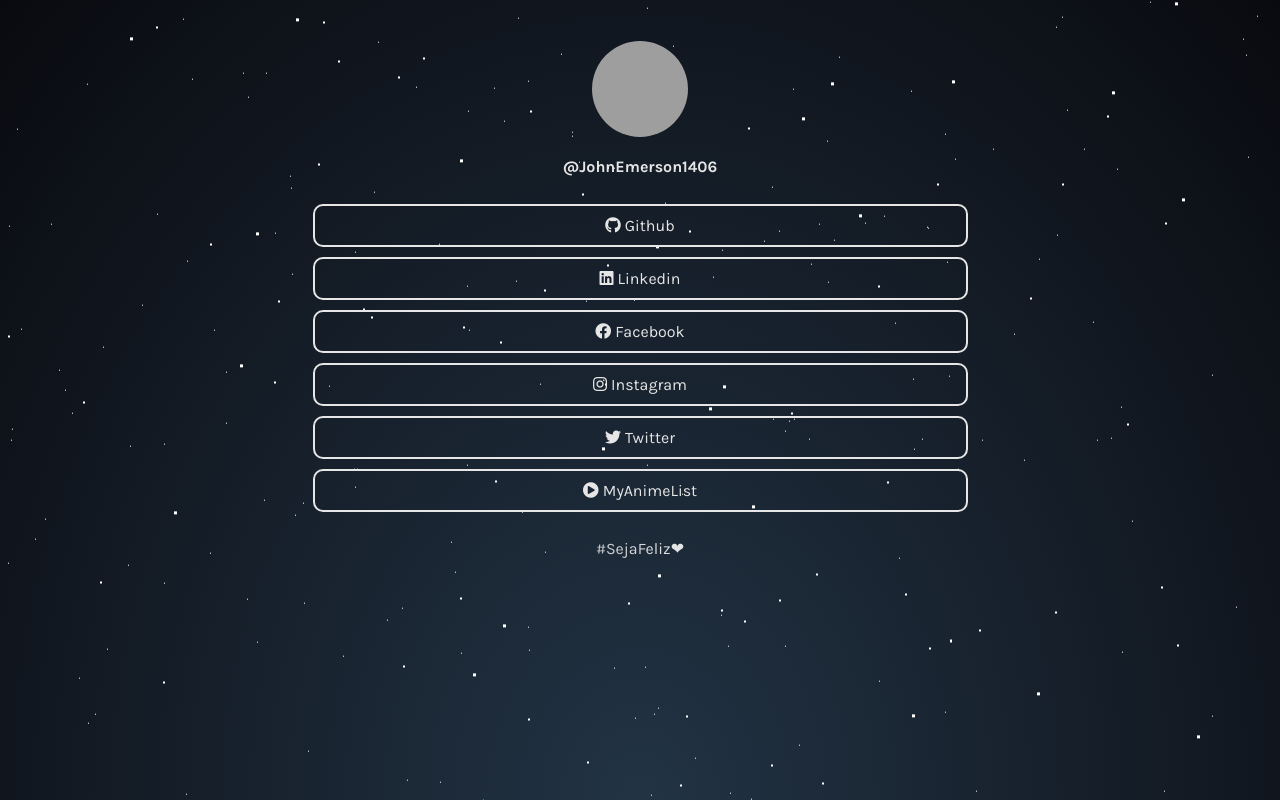
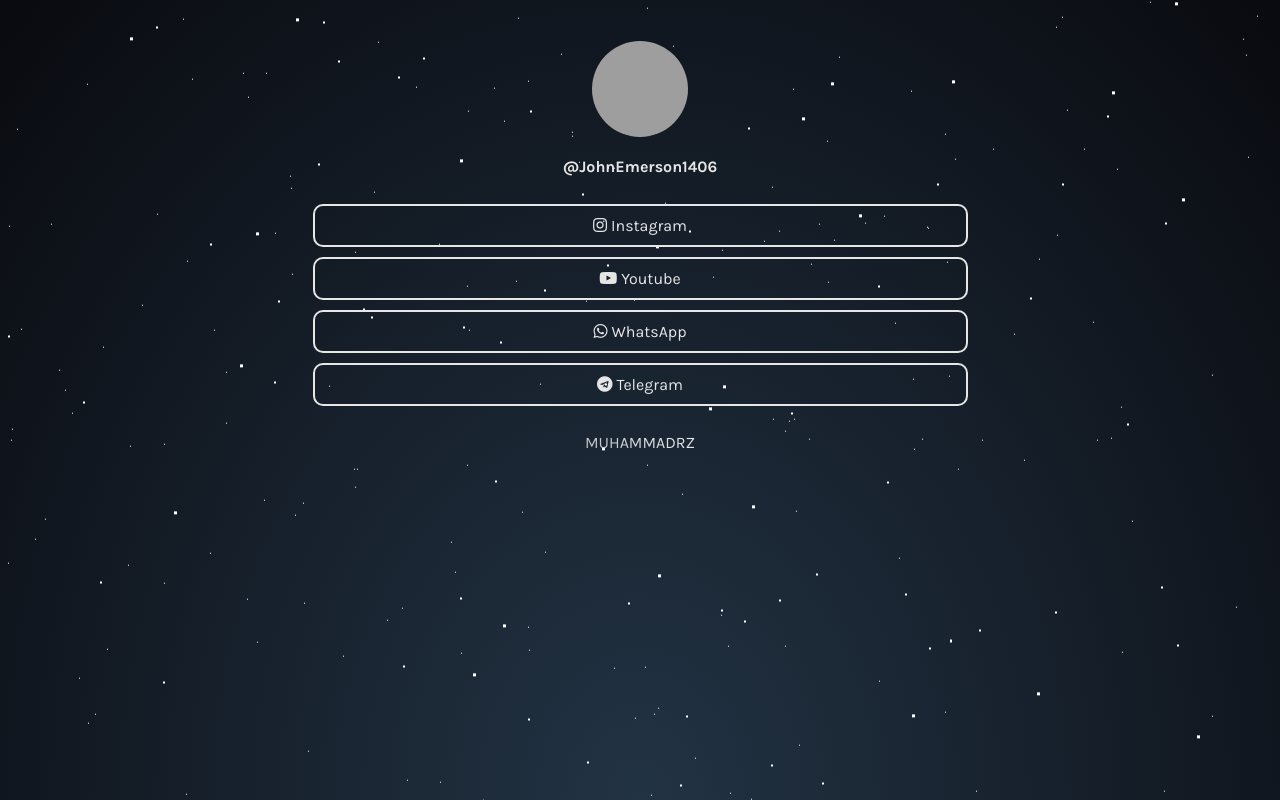
Before and after one commit to muhammadraisz/linkteri, a plain HTML site: page index.html in a window 1280 px wide. Drawn offline with Linux system fonts and the light colour scheme; grey boxes are pictures that could not be loaded.

Commit message:
Update index.html

```diff
--- a/index.html
+++ b/index.html
@@ -41,22 +41,19 @@
     </div>
 
     <div id="links">
-        <a class="link" href="https://github.com/JohnEmerson1406" target="_blank"><i
-                class="fab fa-github">&nbsp;</i>Github</a>
-        <a class="link" href="https://www.linkedin.com/in/johnemerson1406" target="_blank"><i
-                class="fab fa-linkedin">&nbsp;</i>Linkedin</a>
-        <a class="link" href="https://www.facebook.com/JohnEmerson1406" target="_blank"><i
-                class="fab fa-facebook">&nbsp;</i>Facebook</a>
-        <a class="link" href="https://www.instagram.com/johnemerson1406" target="_blank"><i
+        <a class="link" href="https://instagram.com/muhammadrz9999" target="_blank"><i
                 class="fab fa-instagram">&nbsp;</i>Instagram</a>
-        <a class="link" href="https://twitter.com/JohnEmerson1406" target="_blank"><i
-                class="fab fa-twitter">&nbsp;</i>Twitter</a>
-        <a class="link" href="https://myanimelist.net/profile/JohnEmerson1406" target="_blank"><i
-                class="fa fa-play-circle">&nbsp;</i>MyAnimeList</a>
+        <a class="link" href="https://bit.ly/cenelyutupmu" target="_blank"><i
+                class="fab fa-youtube">&nbsp;</i>Youtube</a>
+        <a class="link" href="https://wa.me/6287812790970" target="_blank"><i
+                class="fab fa-whatsapp">&nbsp;</i>WhatsApp</a>
+        <a class="link" href="https://t.me/rasahngojeneng" target="_blank"><i
+                class="fab fa-telegram">&nbsp;</i>Telegram</a>
+
     </div>
 
     <div id="hashtag">
-        #SejaFeliz❤
+        MUHAMMADRZ
     </div>
 
 </body>
```
